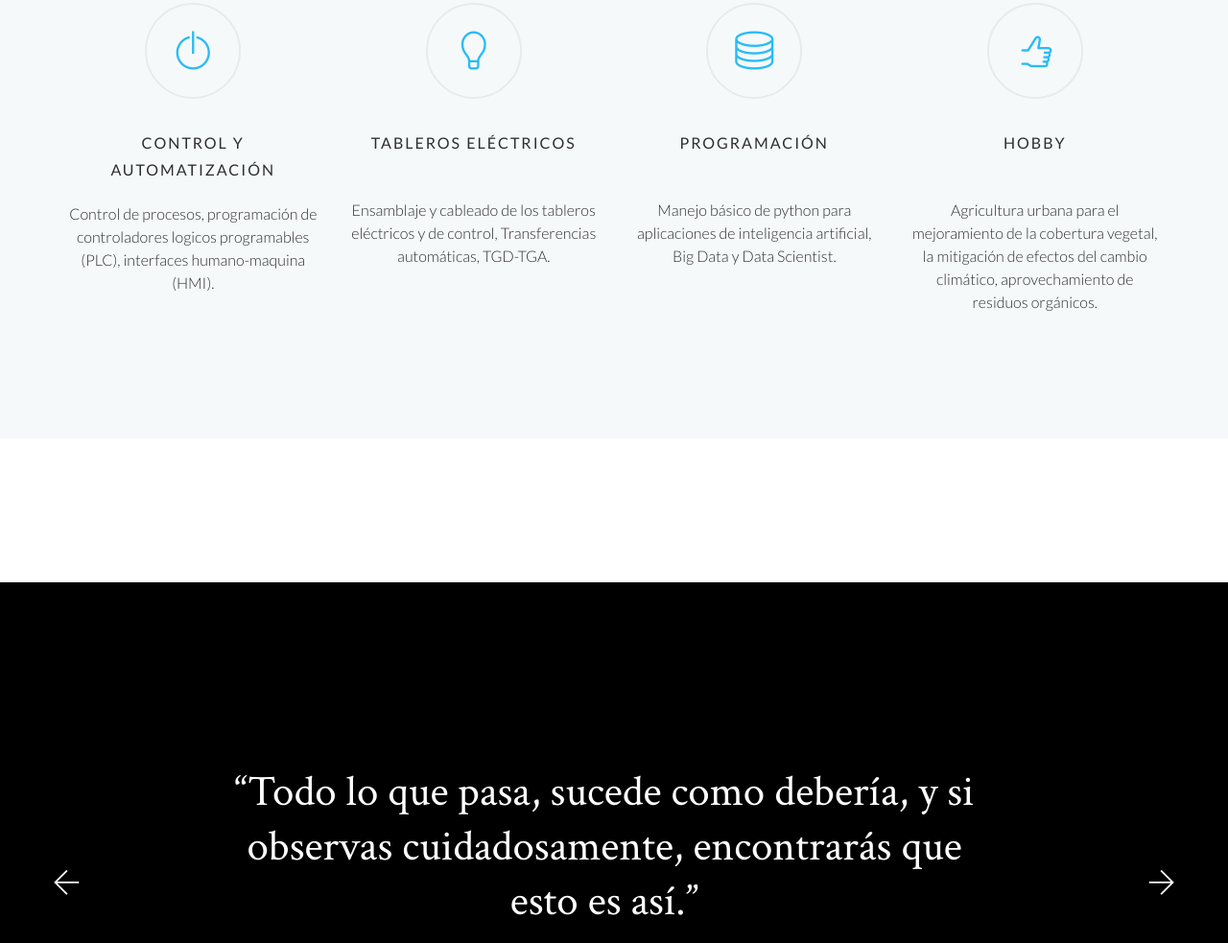
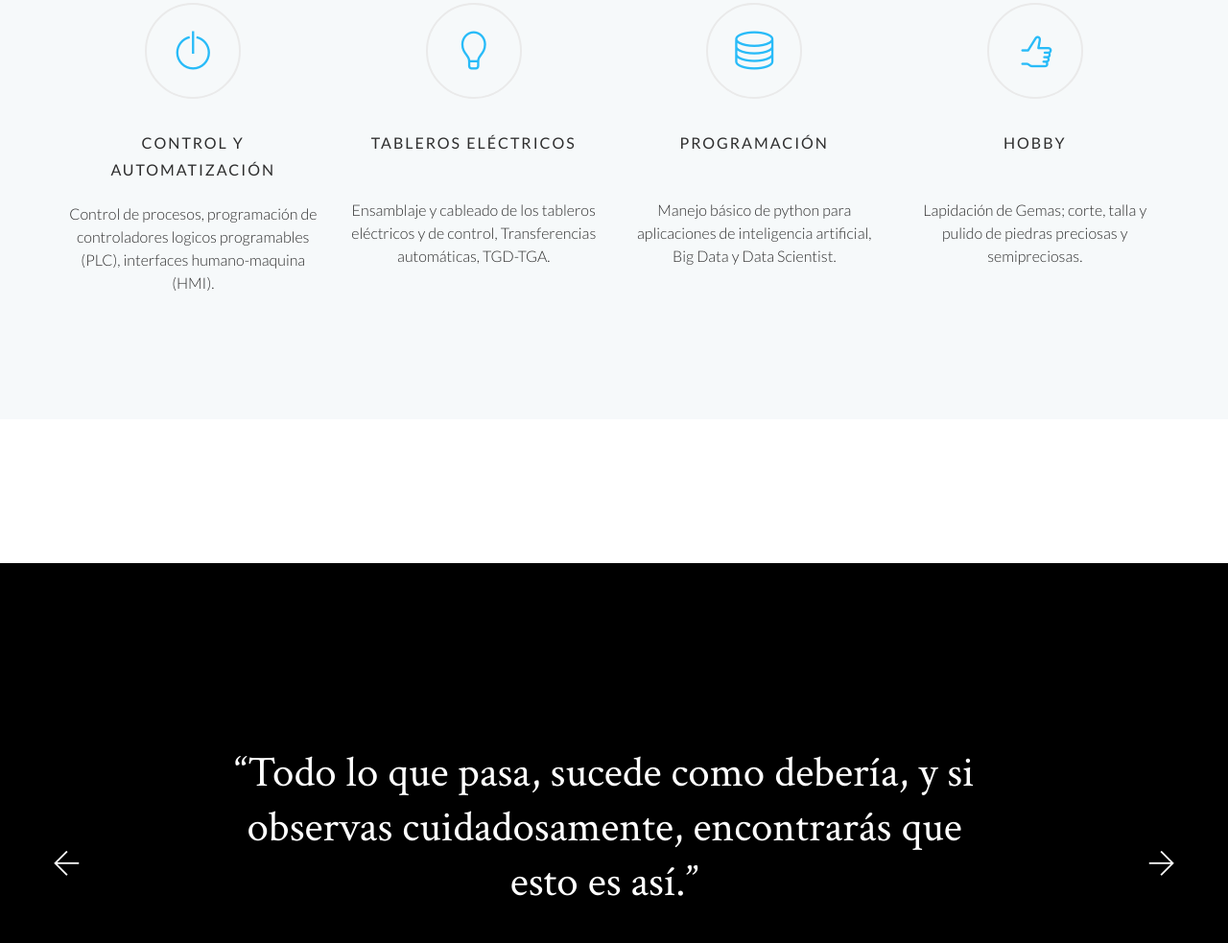
Before and after one commit to Guillermo-bel/Pagina, a plain HTML site: page index.html in a window 1280 px wide. Shown: the part 1487-2470 px from the top of the page at 96% size. Drawn offline with Linux system fonts and the light colour scheme.

Commit message:
Update index.html

```diff
--- a/index.html
+++ b/index.html
@@ -154,7 +154,7 @@ FREEHTML5.CO
                     <div class="col-md-3 col-sm-6 fh5co-feature-item">
                         <span class="fh5co-feature-icon fh5co-circle"><i class="ti-thumb-up"></i></span>
                         <h3 class="text-center fh5co-feature-title h4 text-uppercase">Hobby</h3>
-                        <p class="text-center fh5co-feature-description"><br>Agricultura urbana para el mejoramiento de la cobertura vegetal, la mitigación de efectos del cambio climático, aprovechamiento de residuos orgánicos.</p>
+                        <p class="text-center fh5co-feature-description"><br>Lapidación de Gemas; corte, talla y pulido de piedras preciosas y semipreciosas.</p>
 
                     </div>
 
```
